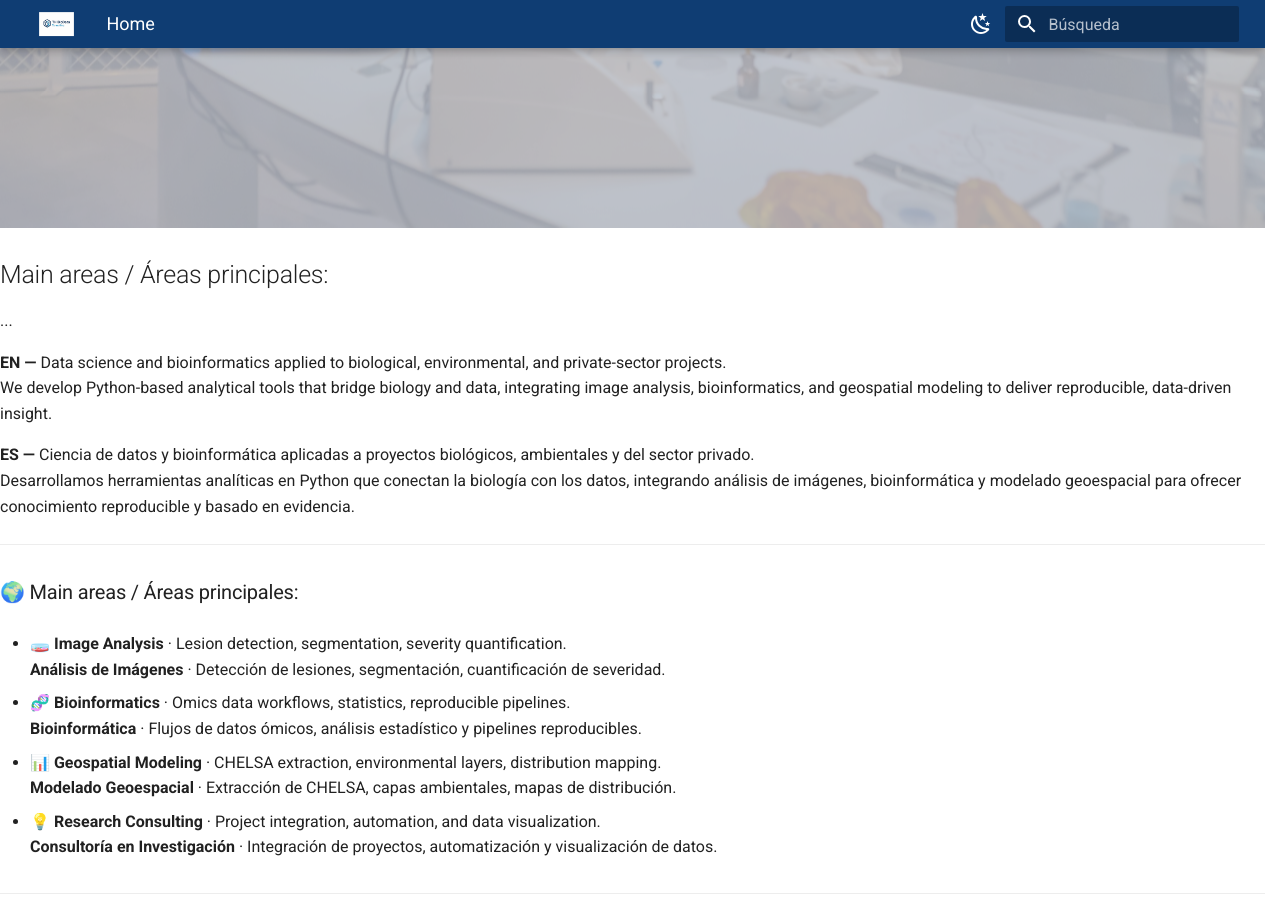
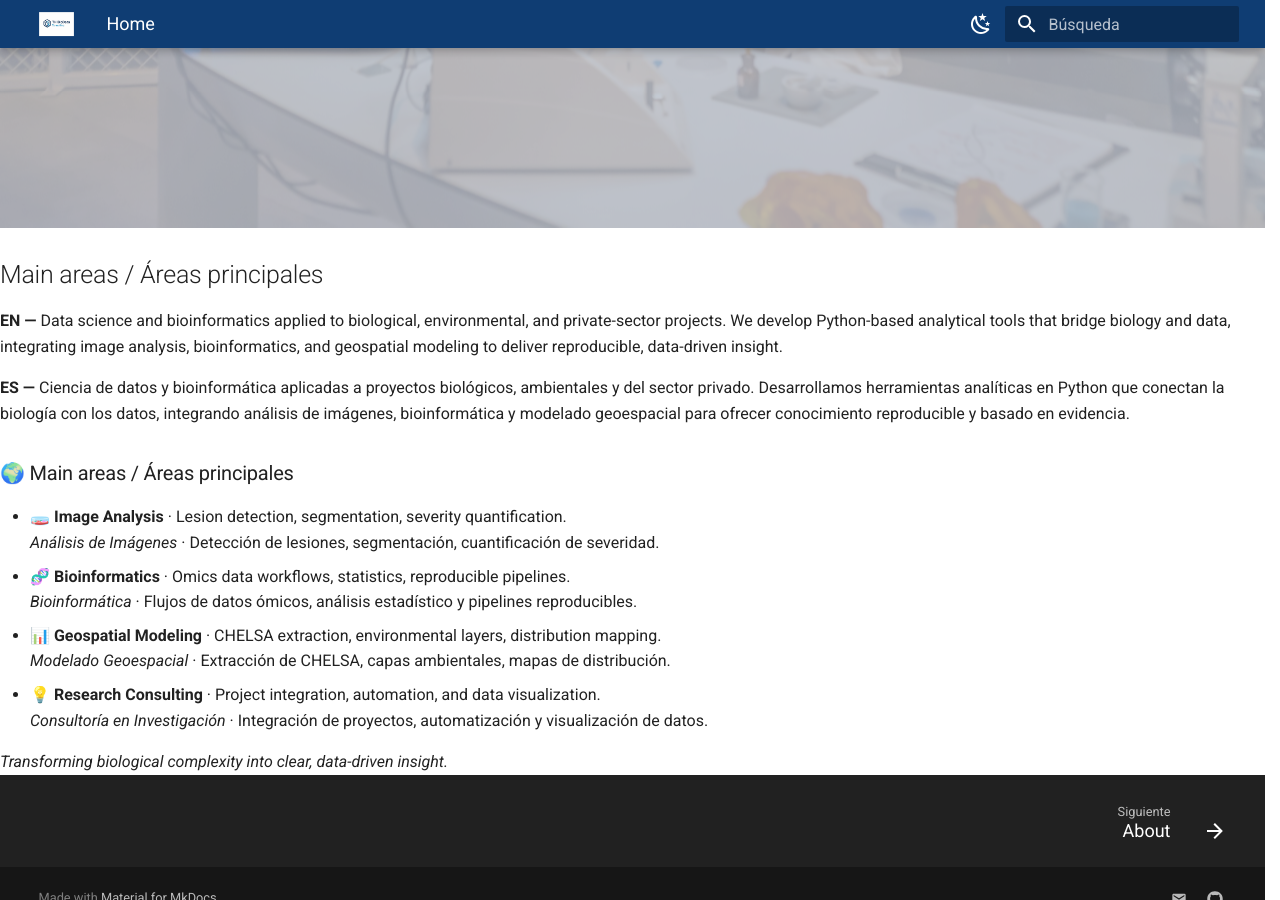
Before and after one commit to TH-BioData/th-biodata.github.io, an MkDocs documentation site: the page built from docs/index.md, in a window 1280 px wide and 900 px high, scrolled down 787 px. Built offline with MkDocs 1.6.1 and Material for MkDocs 9.7.7, drawn with Linux system fonts in a browser that asks for light colours.

Commit message:
Update index.md

```diff
--- a/docs/index.md
+++ b/docs/index.md
@@ -13,34 +13,26 @@ hide:
     </div>
 </div>
 
-## Main areas / Áreas principales:
-...
-<!-- Resto del contenido de la página -->
+## Main areas / Áreas principales
 
-**EN —** Data science and bioinformatics applied to biological, environmental, and private-sector projects.
-We develop Python-based analytical tools that bridge biology and data, integrating image analysis, bioinformatics, and geospatial modeling to deliver reproducible, data-driven insight.
+<div class="bio-section">
+  <p><strong>EN —</strong> Data science and bioinformatics applied to biological, environmental, and private-sector projects. We develop Python-based analytical tools that bridge biology and data, integrating image analysis, bioinformatics, and geospatial modeling to deliver reproducible, data-driven insight.</p>
 
-**ES —** Ciencia de datos y bioinformática aplicadas a proyectos biológicos, ambientales y del sector privado.
-Desarrollamos herramientas analíticas en Python que conectan la biología con los datos, integrando análisis de imágenes, bioinformática y modelado geoespacial para ofrecer conocimiento reproducible y basado en evidencia.
+  <p><strong>ES —</strong> Ciencia de datos y bioinformática aplicadas a proyectos biológicos, ambientales y del sector privado. Desarrollamos herramientas analíticas en Python que conectan la biología con los datos, integrando análisis de imágenes, bioinformática y modelado geoespacial para ofrecer conocimiento reproducible y basado en evidencia.</p>
+</div>
 
----
+### 🌍 Main areas / Áreas principales
 
-### 🌍 Main areas / Áreas principales:
+<ul class="bio-areas">
+  <li><strong>🧫 Image Analysis</strong> · Lesion detection, segmentation, severity quantification. <br><em>Análisis de Imágenes</em> · Detección de lesiones, segmentación, cuantificación de severidad.</li>
 
-- **🧫 Image Analysis** · Lesion detection, segmentation, severity quantification.
-  **Análisis de Imágenes** · Detección de lesiones, segmentación, cuantificación de severidad.
+  <li><strong>🧬 Bioinformatics</strong> · Omics data workflows, statistics, reproducible pipelines. <br><em>Bioinformática</em> · Flujos de datos ómicos, análisis estadístico y pipelines reproducibles.</li>
 
-- **🧬 Bioinformatics** · Omics data workflows, statistics, reproducible pipelines.
-  **Bioinformática** · Flujos de datos ómicos, análisis estadístico y pipelines reproducibles.
+  <li><strong>📊 Geospatial Modeling</strong> · CHELSA extraction, environmental layers, distribution mapping. <br><em>Modelado Geoespacial</em> · Extracción de CHELSA, capas ambientales, mapas de distribución.</li>
 
-- **📊 Geospatial Modeling** · CHELSA extraction, environmental layers, distribution mapping.
-  **Modelado Geoespacial** · Extracción de CHELSA, capas ambientales, mapas de distribución.
+  <li><strong>💡 Research Consulting</strong> · Project integration, automation, and data visualization. <br><em>Consultoría en Investigación</em> · Integración de proyectos, automatización y visualización de datos.</li>
+</ul>
 
-- **💡 Research Consulting** · Project integration, automation, and data visualization.
-  **Consultoría en Investigación** · Integración de proyectos, automatización y visualización de datos.
-
----
-
-<div align="center" style="margin-top: 20px;">
+<div class="bio-tagline">
   <em>Transforming biological complexity into clear, data-driven insight.</em>
 </div>
```
